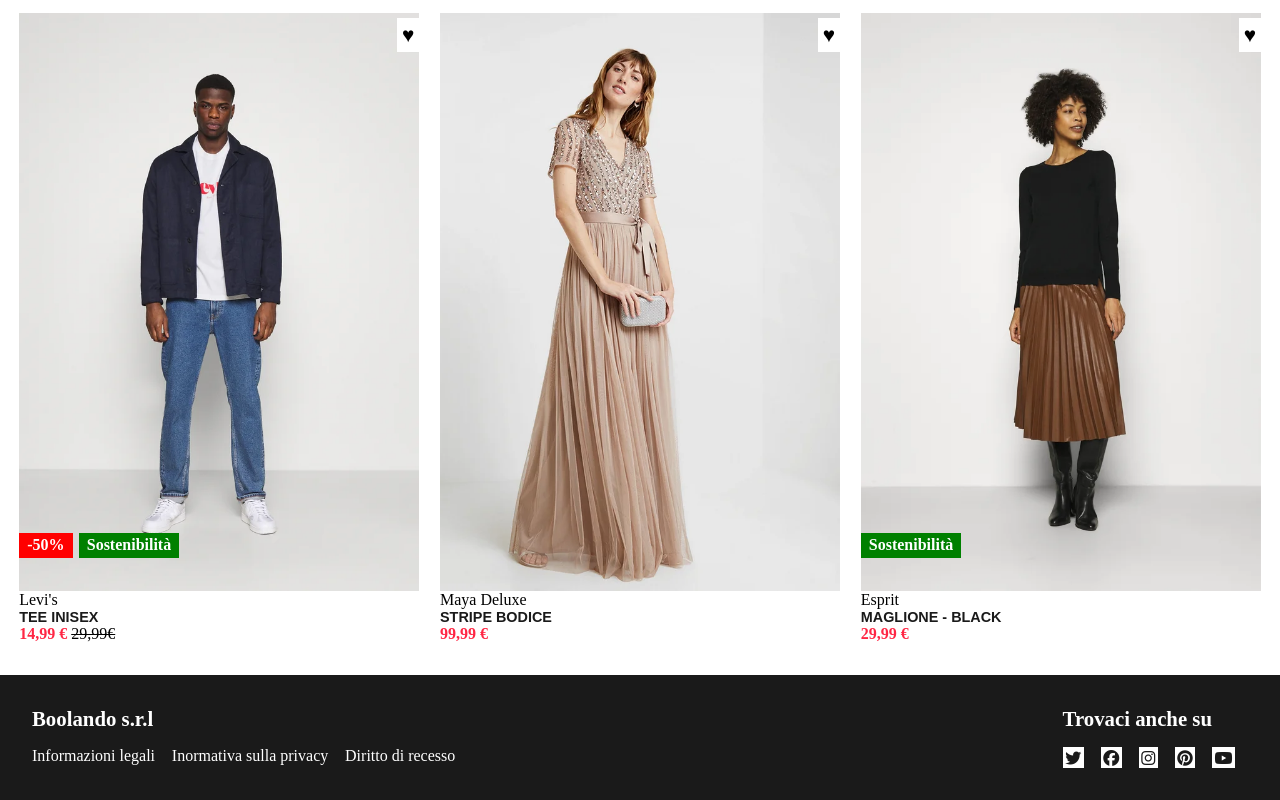
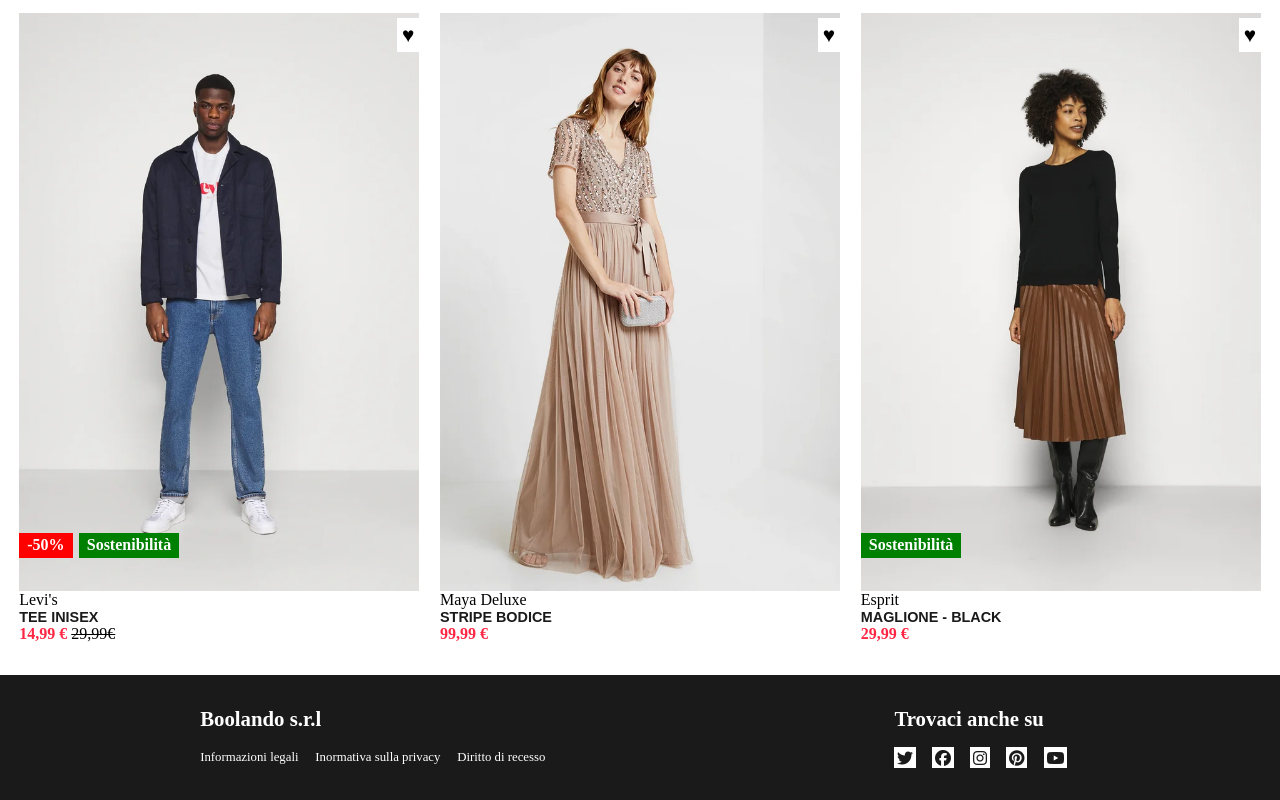
Before and after one commit to danielaconceicao/html-css-boolando, a plain HTML site: page index.html in a window 1280 px wide. Shown: the part 750-1550 px from the top of the page. Drawn offline with Linux system fonts and the light colour scheme.

Commit message:
modified footer font size

```diff
--- a/asset/css/style.css
+++ b/asset/css/style.css
@@ -143,9 +143,12 @@
 .container-footer{
     background-color: var(--bg-footer);
     color: var(--header-text-color);
-    justify-content: space-between;
+    justify-content: space-around;
     padding: 2rem;
     margin-top: 2rem;
+    .information-boolando>span{
+        font-size: .8rem;
+    }
     h2{
         font-size: 1.3rem;
         padding-bottom: 1rem;
```
